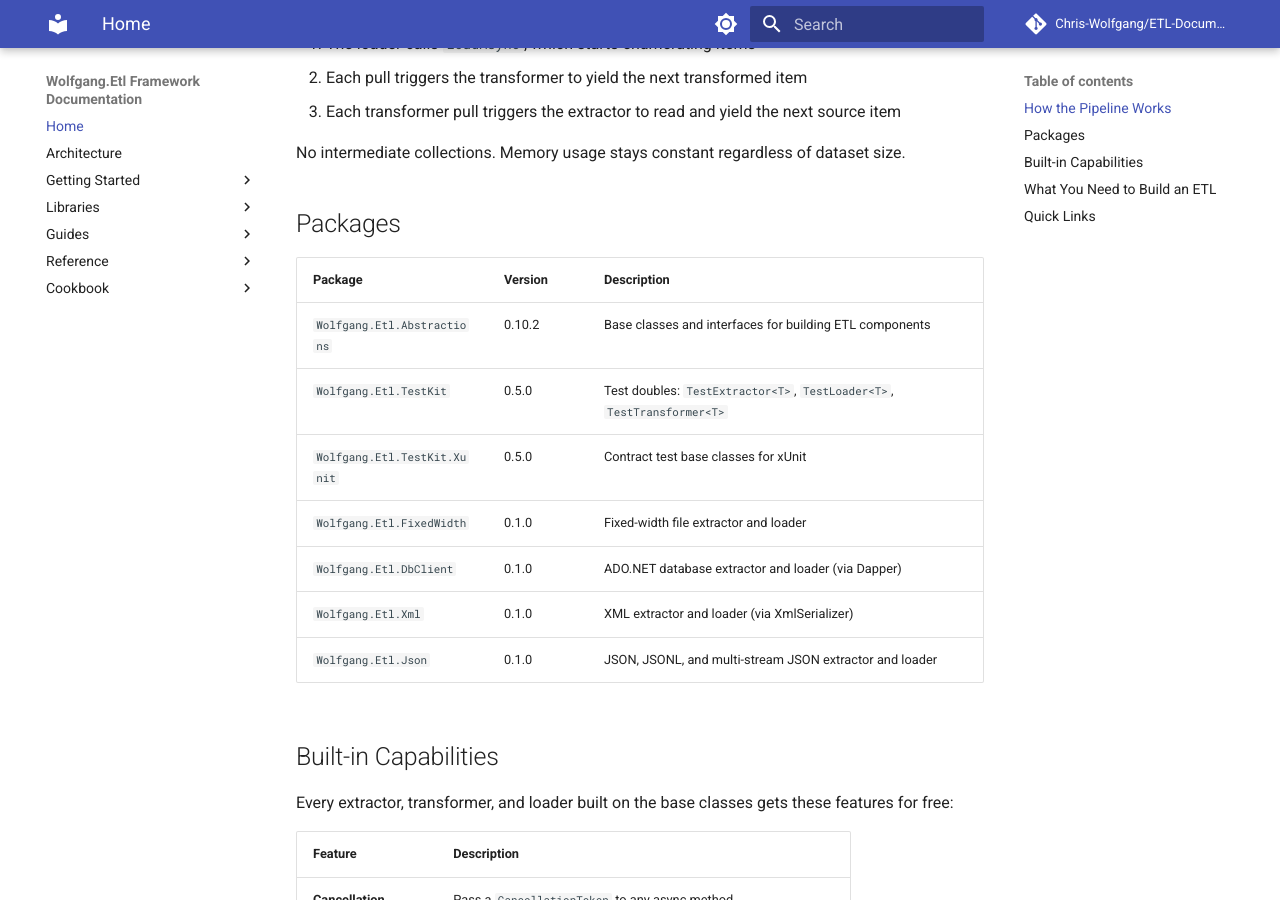
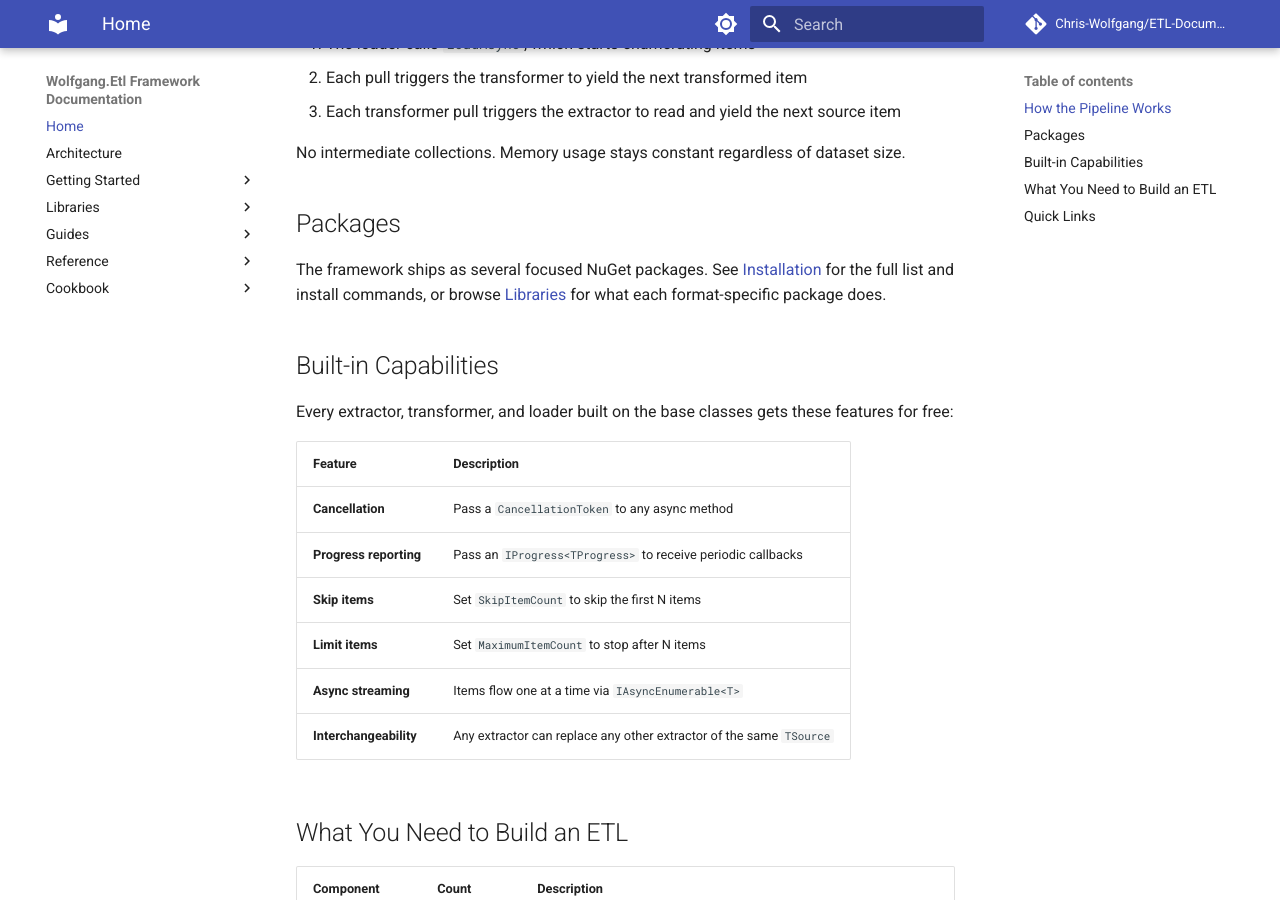
Before and after one commit to Chris-Wolfgang/ETL-Documentation, an MkDocs documentation site: the page built from docs/index.md, in a window 1280 px wide and 900 px high, scrolled down 617 px. Built offline with MkDocs 1.6.1 and Material for MkDocs 9.7.7, drawn with Linux system fonts in a browser that asks for light colours; comment, search, counter and statistics services are not loaded.

Commit message:
index.md: replace Packages table with a one-line pointer
The Home page's Packages table listed all seven shipping packages
with pinned versions and one-line descriptions. The same information
already lives -- in some cases verbatim -- in three other places:

- getting-started/installation.md: full install instructions plus a
  Package Summary table covering the same seven packages
- libraries/{fixedwidth,dbclient,xml,json}.md: catalog entries for
  each format-specific library with their own descriptions, NuGet
  badges (auto-updating versions), and dependency lists
- reference/{extractor,transformer,loader,testkit}.md: API reference
  for the Abstractions and TestKit packages

Maintaining the list in four places is the same drift trap we just
fixed on the library catalog pages -- pinned `0.10.2` / `0.5.0` /
`0.1.0` numbers go stale on every release, and library descriptions
go stale when scope expands.

Replace the seven-row table with a one-sentence pointer that sends
readers to Installation (for the full list + install commands) or
Libraries (for what each format-specific library does). The Home
page now flows straight from "How the Pipeline Works" to "Built-in
Capabilities" to "What You Need to Build an ETL" to "Quick Links"
without a maintenance-heavy reference table interrupting the
orientation.

Co-Authored-By: Claude Opus 4.6 <noreply@anthropic.com>

```diff
--- a/docs/index.md
+++ b/docs/index.md
@@ -26,15 +26,7 @@ No intermediate collections. Memory usage stays constant regardless of dataset s
 
 ## Packages
 
-| Package | Version | Description |
-|---------|---------|-------------|
-| `Wolfgang.Etl.Abstractions` | 0.10.2 | Base classes and interfaces for building ETL components |
-| `Wolfgang.Etl.TestKit` | 0.5.0 | Test doubles: `TestExtractor<T>`, `TestLoader<T>`, `TestTransformer<T>` |
-| `Wolfgang.Etl.TestKit.Xunit` | 0.5.0 | Contract test base classes for xUnit |
-| `Wolfgang.Etl.FixedWidth` | 0.1.0 | Fixed-width file extractor and loader |
-| `Wolfgang.Etl.DbClient` | 0.1.0 | ADO.NET database extractor and loader (via Dapper) |
-| `Wolfgang.Etl.Xml` | 0.1.0 | XML extractor and loader (via XmlSerializer) |
-| `Wolfgang.Etl.Json` | 0.1.0 | JSON, JSONL, and multi-stream JSON extractor and loader |
+The framework ships as several focused NuGet packages. See [Installation](getting-started/installation.md) for the full list and install commands, or browse [Libraries](libraries/fixedwidth.md) for what each format-specific package does.
 
 ## Built-in Capabilities
 
```
